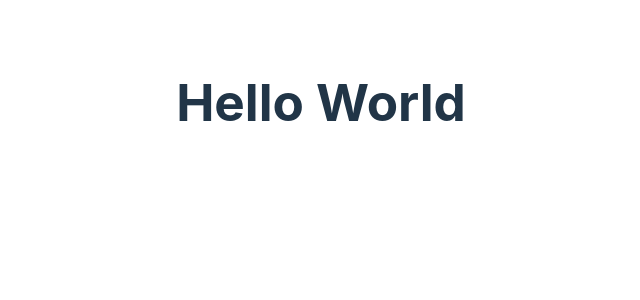
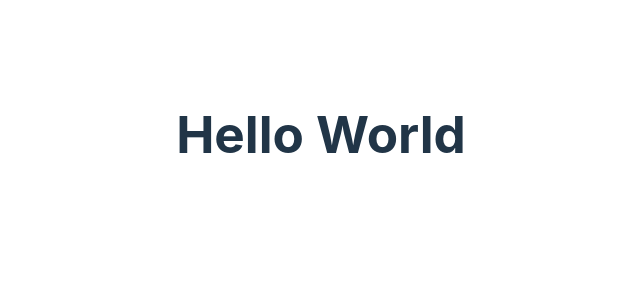
Before and after one commit to OBookBook/react-typescript-hooks-demo, a React (Vite) app: page / in a window 1280 px wide. Shown: the top 300 px of the page, without its empty margins (319-959 px from the left). Built offline with nearby package versions, Linux system fonts and the light colour scheme.

Commit message:
init template 3

```diff
--- a/src/App.tsx
+++ b/src/App.tsx
@@ -2,7 +2,7 @@ import "./App.css";
 
 function App() {
   return (
-    <div>
+    <div id="root">
       <h1>Hello World</h1>
     </div>
   );
```
